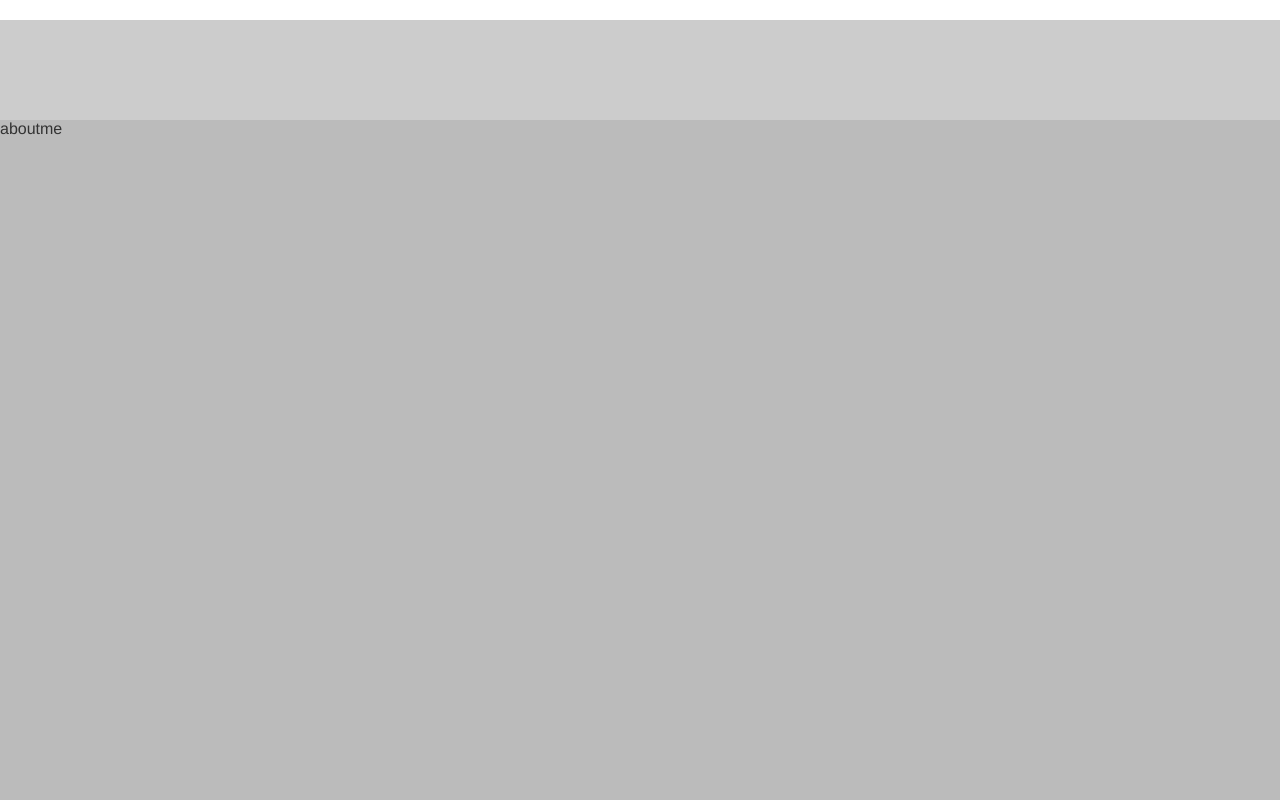
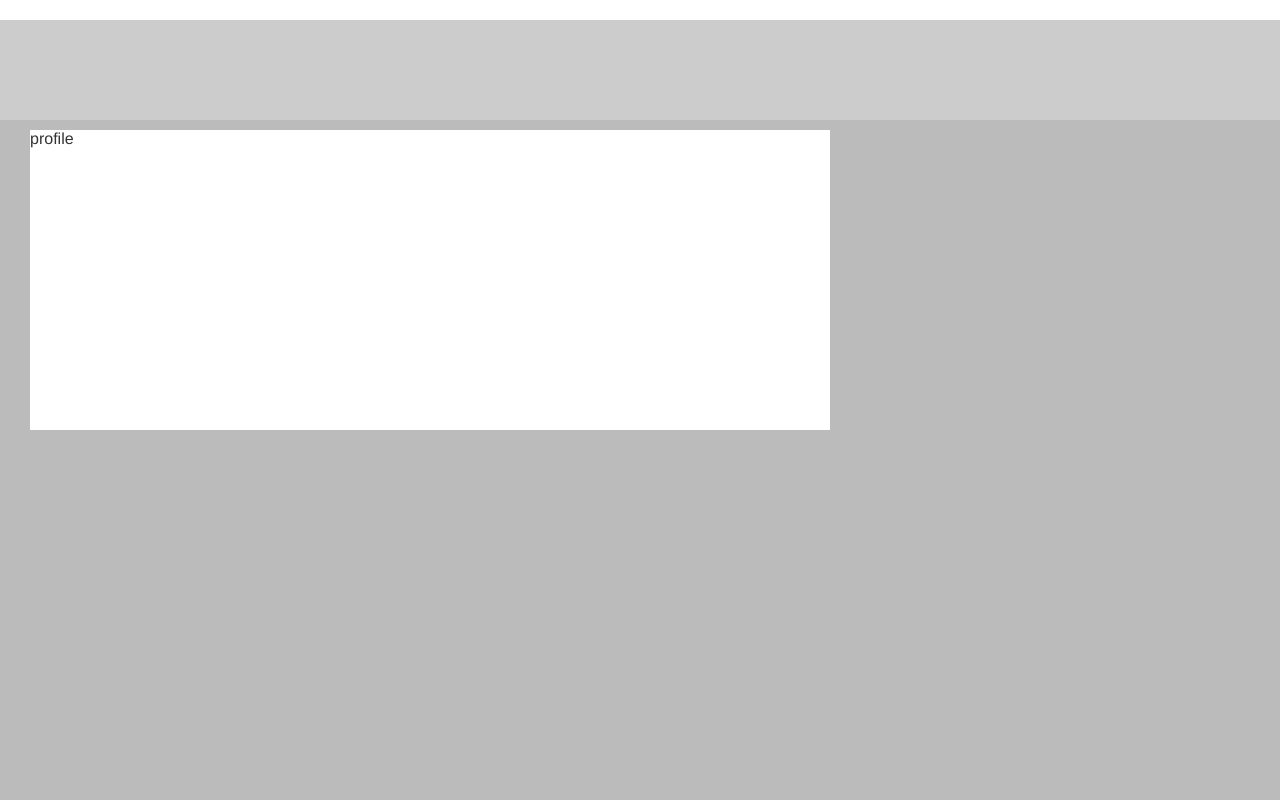
Before and after one commit to peachparfait/new-peachparfait.github.io, a Gatsby site: page / in a window 1280 px wide. Shown: the part 680-1480 px from the top of the page. Built offline with nearby package versions, Linux system fonts and the light colour scheme; Gatsby itself is replaced by a stand-in of ours.

Commit message:
プロフィールのmolecules作成

```diff
--- a/src/pages/styles.scss
+++ b/src/pages/styles.scss
@@ -21,26 +21,32 @@ body {
   display: flex;
   justify-content: center;
   align-items: center;
+  margin: 0;
 }
 
 .aboutme{
   height: 100vh;
   background-color: $aboutMeBackground;
+  display: flex;
+  margin: 0;
 }
 
 .works{
   height: 100vh;
   background-color: $worksBackground;
+  margin: 0;
 }
 
 .articles{
   height: 100vh;
   background-color: $articlesBackground;
+  margin: 0;
 }
 
 .footer{
   height: 200px;
   background-color: $footerBackground;
+  margin: 0;
 }
 
 .ad{
@@ -48,3 +54,10 @@ body {
   width: 1300px;
   height: 600px;
 }
+
+.profile{
+  background-color: $white;
+  width: 800px;
+  height: 300px;
+  margin:10px 30px;
+}
--- a/src/pages/templates/organisms/aboutMe.js
+++ b/src/pages/templates/organisms/aboutMe.js
@@ -1,8 +1,11 @@
 import * as React from "react";
+import Profile from "./molecules/textBlocks";
 
 const AboutMe = () => {
     return (
-        <div className="aboutme">aboutme</div>
+        <div className="aboutme">
+          <Profile />
+        </div>
     )
   }
 
--- a/src/pages/templates/organisms/molecules/textBlocks.js
+++ b/src/pages/templates/organisms/molecules/textBlocks.js
@@ -0,0 +1,9 @@
+import * as React from "react";
+
+const Profile = () => {
+    return (
+        <div className="profile">profile</div>
+    )
+  }
+
+export default Profile;
```
